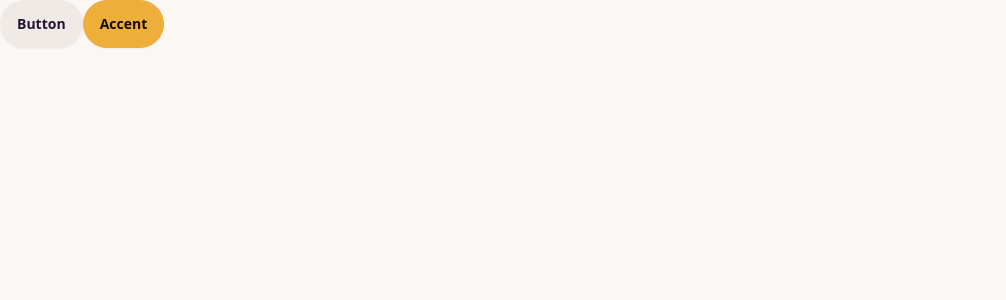
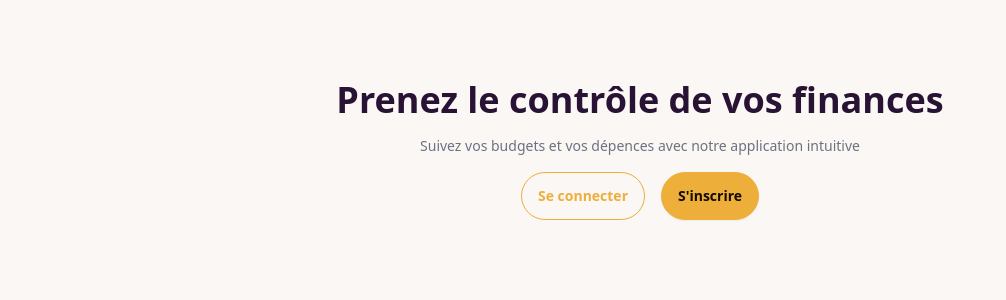
Before and after one commit to MohamedBenighil/manage-dependencies, a Next.js app: page / in a window 1280 px wide. Shown: the top 300 px of the page, without its empty margins (0-1006 px from the left). Built offline with nearby package versions, Linux system fonts and the light colour scheme.

Commit message:
03. Création de la landing page

```diff
--- a/app/page.tsx
+++ b/app/page.tsx
@@ -1,11 +1,23 @@
 import Image from "next/image";
+import Link from "next/link";
 
 export default function Home() {
   return (
-    <div>
-      <button className="btn">Button</button>
-
-      <button className="btn btn-accent">Accent</button>
+    <div className=" flex flex-col justify-center items-center text-center gap-4 p-20">
+      <h1 className=" text-2xl md:text-4xl font-semibold">
+        Prenez le contrôle de vos finances
+      </h1>
+      <p className="text-gray-500 text-md md:text-sm">
+        Suivez vos budgets et vos dépences avec notre application intuitive
+      </p>
+      <div className="w-full flex justify-center gap-4">
+        <Link href="" className="btn btn-sm btn-outline md:btn-md btn-accent">
+          Se connecter
+        </Link>
+        <Link href="" className="btn btn-sm md:btn-md btn-accent">
+          S'inscrire
+        </Link>
+      </div>
     </div>
   );
 }
```
